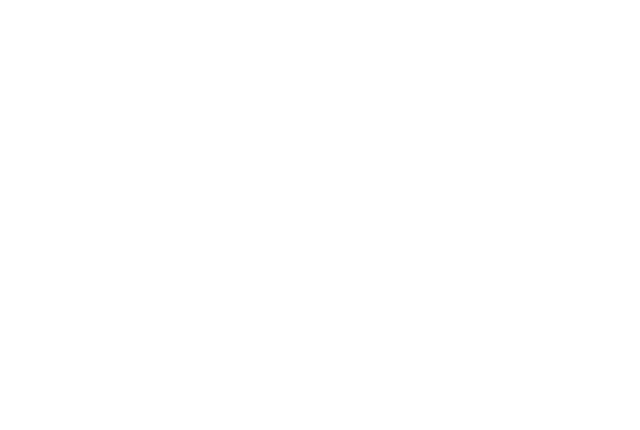
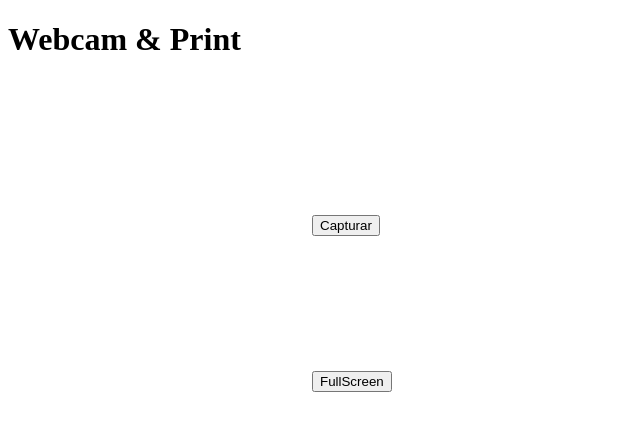
Before and after one commit to GabrielWaif/webcam_api, a plain HTML site: page index.html in a window 1280 px wide. Shown: the whole page, without its empty margins (0-640 px from the left). Drawn offline with Linux system fonts and the light colour scheme.

Commit message:
Add main files and writen html file

```diff
--- a/index.html
+++ b/index.html
@@ -5,8 +5,23 @@
     <meta http-equiv="X-UA-Compatible" content="IE=edge">
     <meta name="viewport" content="width=device-width, initial-scale=1.0">
     <title>Webcam API</title>
+    <link rel="stylesheet" href="css/index.css">
+    <link rel="icon" href="img/icon.ico">
 </head>
 <body>
+    <h1>Webcam & Print</h1>
 
+    <div id="container">
+        <div class="box">
+            <video id="video" class="content" playsinline autoplay></video>
+            <button id="snap">Capturar</button>
+        </div>
+        <div class="box">
+            <canvas id="canvas" class="content"></canvas>
+            <button id="snap1">FullScreen</button>
+        </div>
+    </div>
+
+    <script src="js/index.js"></script>
 </body>
 </html>
```
Also changed, not shown: css/index.css (added), font.otf (added), img/icon.ico (added), js/index.js (added).
